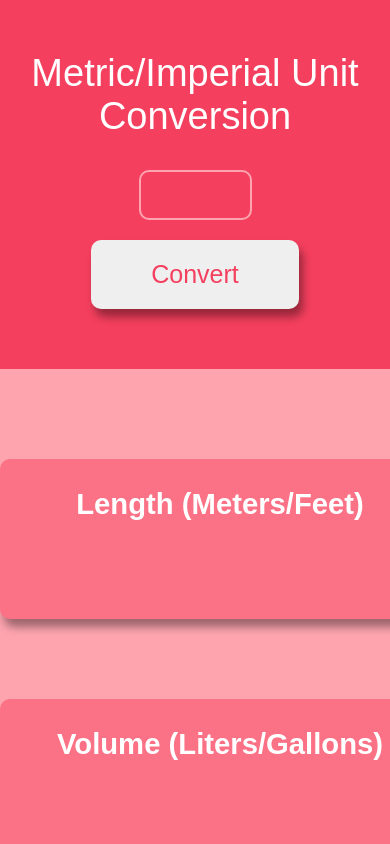
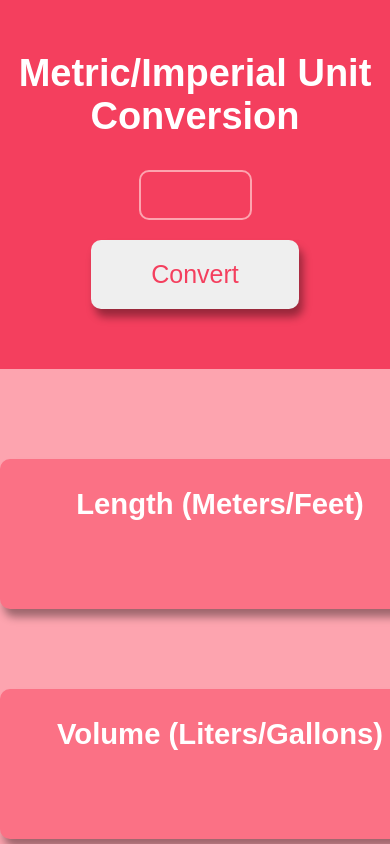
Before and after one commit to massjack1/unitconverter, a plain HTML site: page index.html in a window 390 px wide. Shown: the top 844 px of the page. Drawn offline with nearby package versions, Linux system fonts and the light colour scheme.

Commit message:
Add more changes

```diff
--- a/index.css
+++ b/index.css
@@ -1,3 +1,7 @@
+*,
+*::before, *::after {
+    box-sizing: border-box;
+}
 body {
     margin: 0;
     font-family: "Poppins", sans-serif;
@@ -15,7 +19,7 @@ body {
 }
 h2 {
     padding-top: 20px;
-    font-size: 5rem;
+    font-size: 1.75rem;
 }
 .btn {
     padding: 10px 30px;
@@ -42,6 +46,7 @@ h2 {
     text-align: center;
     font-size: 38px;
     color: #FFF;
+    box-sizing: border-box;
 }
 
 .results {
@@ -67,7 +72,7 @@ p {
 @media (max-width: 600px) {
     h2 {
         font-size: 38px;
-        font-weight: 500;
+        font-weight: 600;
     }
     .results {
         width: 440px;
--- a/index.html
+++ b/index.html
@@ -1,5 +1,9 @@
 <html>
-    <head><link rel="stylesheet" href="https://cdnjs.cloudflare.com/ajax/libs/normalize/8.0.1/normalize.css">
+    <head>
+        <meta http-equiv="Content-Type" content="text/html;charset=UTF-8">
+        <meta name="viewport" content="width=device-width, initial-scale=1.0">
+        <meta http-equiv="X-UA-Compatible" content="ie=edge">
+        <link rel="stylesheet" href="https://cdnjs.cloudflare.com/ajax/libs/normalize/8.0.1/normalize.css">
         <link rel="stylesheet" href="index.css">
     </head>
     <body>
```
